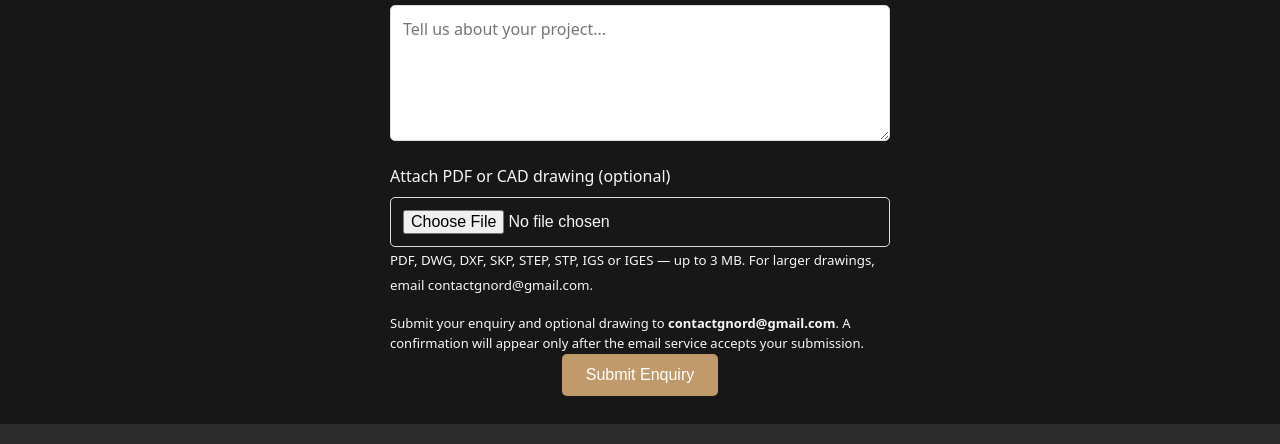
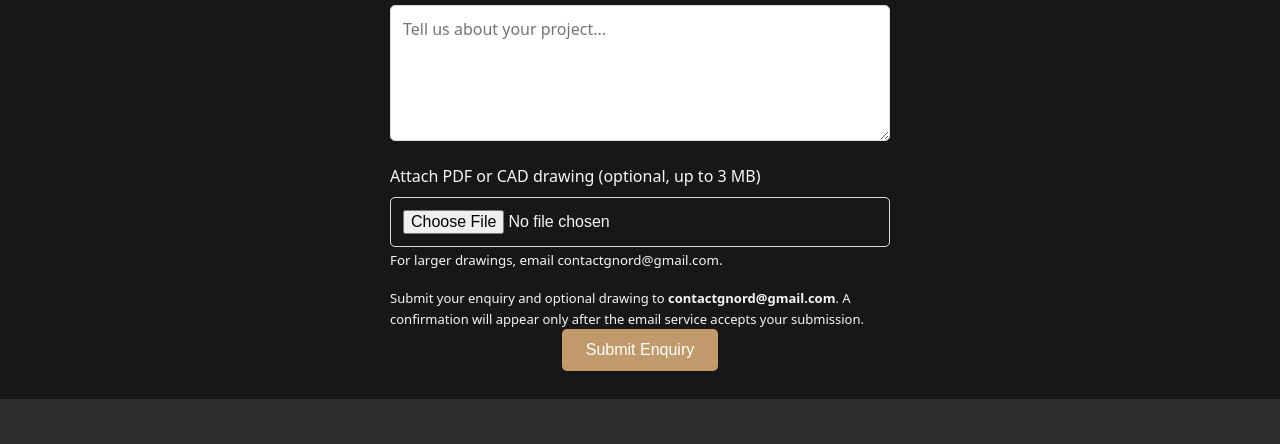
Before and after one commit to juliana1616/gnordmodular-, a plain HTML site: page index.html in a window 1280 px wide. Shown: the part 5665-6109 px from the top of the page. Drawn offline with Linux system fonts and the light colour scheme.

Commit message:
Simplify PDF/CAD upload helper text and move 3 MB limit to label

```diff
--- a/index.html
+++ b/index.html
@@ -505,9 +505,9 @@ detail.hidden=true;
                     </div>
 
                     <div class="form-group">
-                        <label for="project-attachment">Attach PDF or CAD drawing (optional)</label>
+                        <label for="project-attachment">Attach PDF or CAD drawing (optional, up to 3 MB)</label>
                         <input type="file" id="project-attachment" name="project-attachment" accept=".pdf,.dwg,.dxf,.skp,.step,.stp,.igs,.iges" aria-describedby="gn-attachment-help">
-                        <p id="gn-attachment-help" class="form-note"><small>PDF, DWG, DXF, SKP, STEP, STP, IGS or IGES — up to 3 MB. For larger drawings, email <a href="mailto:contactgnord@gmail.com">contactgnord@gmail.com</a>.</small></p>
+                        <p id="gn-attachment-help" class="form-note"><small>For larger drawings, email <a href="mailto:contactgnord@gmail.com">contactgnord@gmail.com</a>.</small></p>
                     </div>
                     <div class="form-group gn-honeypot" aria-hidden="true" style="position:absolute;left:-10000px;width:1px;height:1px;overflow:hidden;">
                         <label for="gn-website">Website (leave blank)</label>
```
